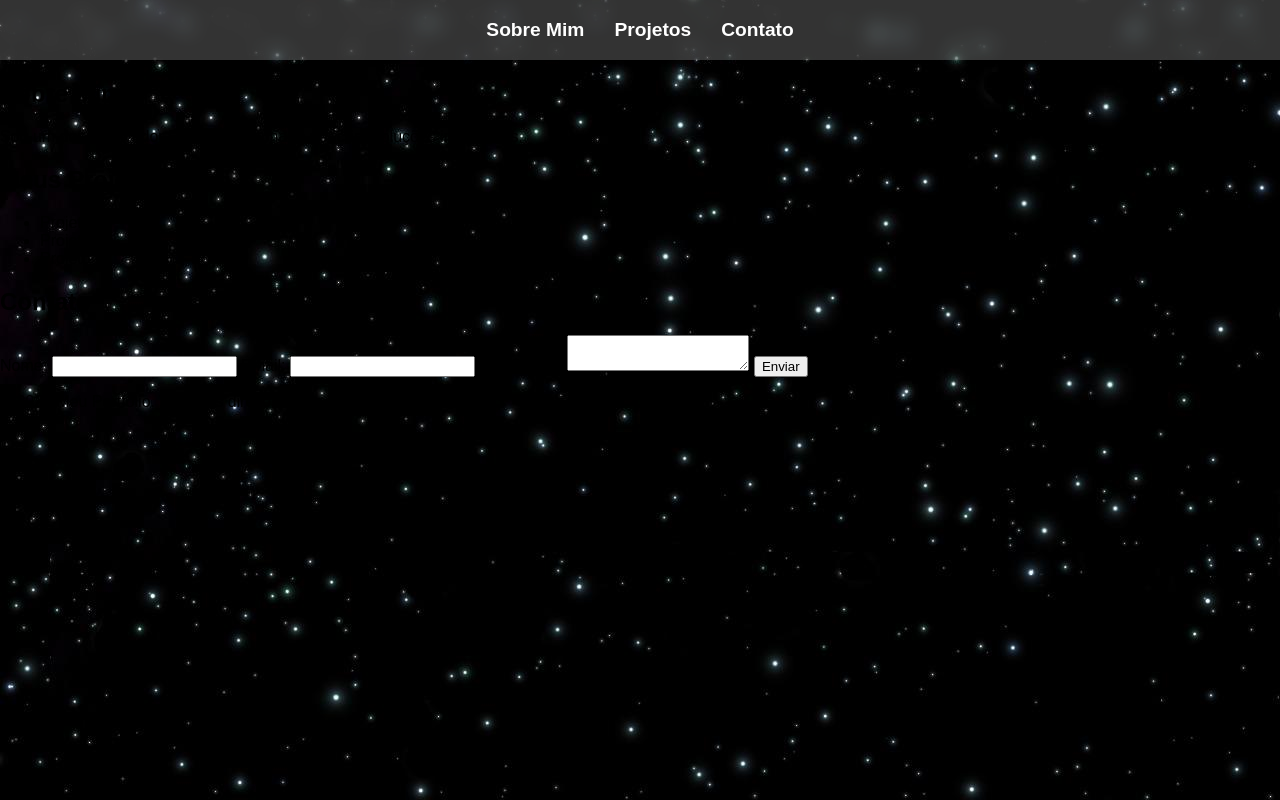
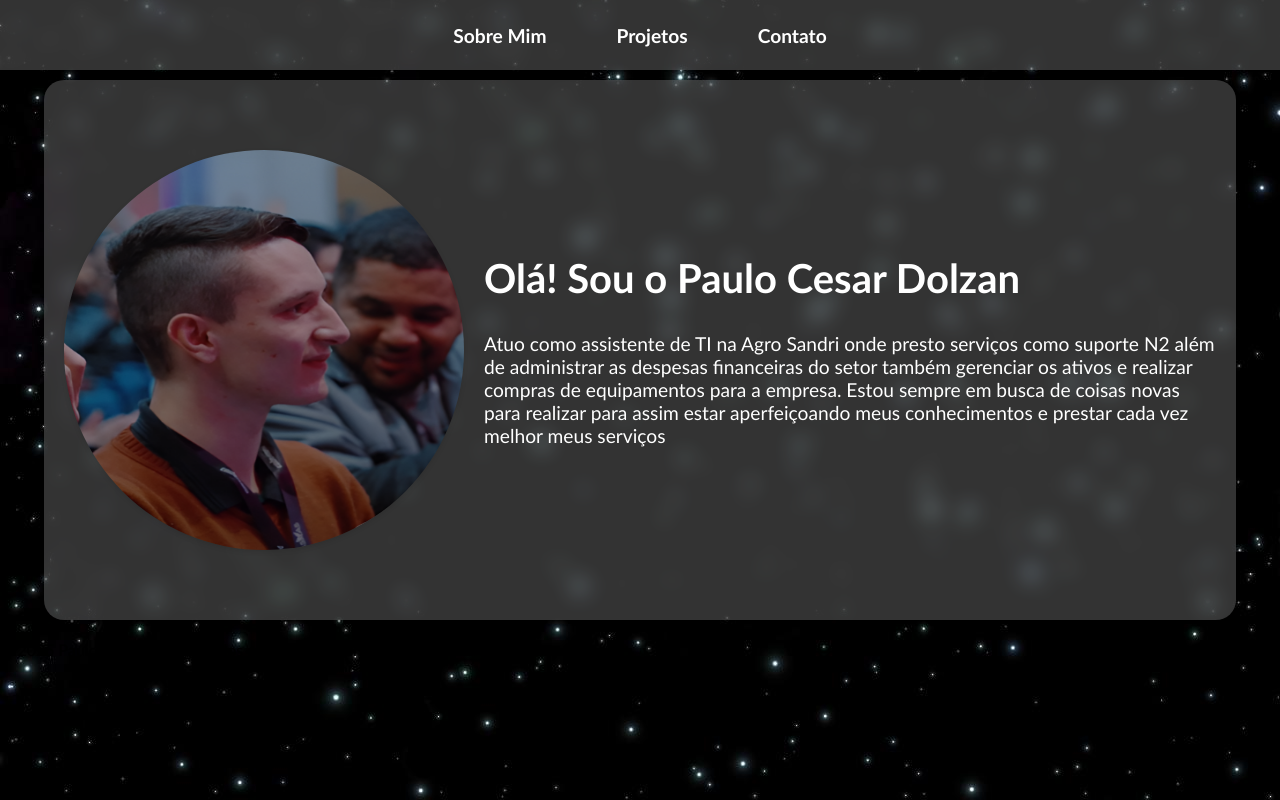
Before and after one commit to dolzaan/portfolio, a Flask app: page / in a window 1280 px wide. Run offline with Flask 2, Linux system fonts and the light colour scheme.

Commit message:
adicionado vercel.json e alteracoes no sobre

```diff
--- a/static/css/styles.css
+++ b/static/css/styles.css
@@ -1,8 +1,8 @@
 body {
     margin: 0;
     padding-top: 60px; /* Espaço para compensar a barra fixa */
-    font-family: Arial, sans-serif;
-    background-image: url('../images/space.jpg');
+    font-family: 'Gill Sans', 'Gill Sans MT', Calibri, 'Trebuchet MS', sans-serif;
+    background-image: url('/static/imagens/space.jpg');
 }
 
 header {
@@ -16,7 +16,7 @@ header {
     display: flex;
     justify-content: center; /* Centraliza os itens */
     align-items: center;
-    height: 60px; /* Define a altura da barra */
+    height: 70px; /* Define a altura da barra */
     backdrop-filter: blur(10px); /* Adiciona o efeito de blur */
     -webkit-backdrop-filter: blur(10px); /* Suporte para navegadores WebKit */
 }
@@ -35,7 +35,7 @@ header nav ul {
     margin: 0;
     padding: 0;
     display: flex;
-    gap: 30px; /* Espaçamento entre os links */
+    gap: 70px; /* Espaçamento entre os links */
 }
 
 header nav ul li {
@@ -77,3 +77,40 @@ header nav a:hover {
     bottom: 0;
     width: 100%;
 }
+
+.hero-section {
+    width: 90%; /* Ocupa toda a largura do site */
+    height: 500px; /* Define a altura do bloco */
+    background: rgba(255, 255, 255, 0.2); /* Fundo semi-transparente */
+    backdrop-filter: blur(10px); /* Adiciona o efeito de blur */
+    -webkit-backdrop-filter: blur(10px); /* Suporte para navegadores WebKit */
+    border-radius: 20px; /* Cantos arredondados */
+    display: flex; /* Alinha os itens horizontalmente */
+    align-items: center; /* Centraliza verticalmente */
+    color: #ffffff; /* Cor do texto */
+    margin: 20px auto; /* Adiciona espaçamento externo */
+    box-shadow: 0 2px 5px rgba(0, 0, 0, 0.1); /* Adiciona sombra */
+    padding: 20px; /* Espaçamento interno */
+}
+
+.hero-section h1 {
+    font-size: 2.5em;
+    margin: 0 0 30px; /* Adiciona 20px de espaço abaixo do h1 */
+}
+
+.hero-section p {
+    font-size: 1.2em;
+    margin: 0; /* Remove margens extras do parágrafo */
+}
+
+.profile-photo {
+    width: 400px; /* Define o tamanho da foto */
+    height: 400px; /* Define o tamanho da foto */
+    border-radius: 50%; /* Torna a foto arredondada */
+    margin-right: 20px; /* Espaçamento entre a foto e o texto */
+    box-shadow: 0 2px 5px rgba(0, 0, 0, 0.1); /* Adiciona sombra à foto */
+}
+
+.hero-content {
+    flex: 1; /* Faz o texto ocupar o espaço restante */
+}
--- a/templates/index.html
+++ b/templates/index.html
@@ -17,35 +17,18 @@
         </nav>
     </header>
 
-    <section id="sobre">
-        <h2>Sobre Mim</h2>
-        <p>Sou um desenvolvedor Python apaixonado por criar soluções inovadoras.</p>
-    </section>
-
-    <section id="projetos">
-        <h2>Meus Projetos</h2>
-        <ul>
-            <li>Projeto 1</li>
-            <li>Projeto 2</li>
-            <li>Projeto 3</li>
-        </ul>
-    </section>
+    <div class="hero-section">
+        <img src="/static/imagens/minha-foto.png" alt="Minha Foto" class="profile-photo">
+        <div class="hero-content">
+            <h1>Olá! Sou o Paulo Cesar Dolzan</h1>
+            <p>Atuo como assistente de TI na Agro Sandri onde presto serviços como suporte N2 além de administrar as despesas financeiras do setor também gerenciar os ativos e realizar compras de equipamentos para a empresa. Estou sempre em busca de coisas novas para realizar para assim estar aperfeiçoando meus conhecimentos e prestar cada vez melhor meus serviços</p>
+        </div>
+    </div>
 
     <section id="contato">
-        <h2>Contato</h2>
-        <form>
-            <label for="nome">Nome:</label>
-            <input type="text" id="nome" name="nome" required>
-            <label for="email">Email:</label>
-            <input type="email" id="email" name="email" required>
-            <label for="mensagem">Mensagem:</label>
-            <textarea id="mensagem" name="mensagem" required></textarea>
-            <button type="submit">Enviar</button>
-        </form>
-    </section>
 
     <footer>
-        <p>&copy; 2023 Meu Portfólio. Todos os direitos reservados.</p>
+        <p>&copy; 2025 Paulo Cesar Dolzan. Todos os direitos reservados.</p>
     </footer>
 
     <script src="{{ url_for('static', filename='js/scripts.js') }}"></script>
```
Also changed, not shown: static/imagens/minha-foto.png (added), static/imagens/space.jpg (renamed from images/space.jpg).
